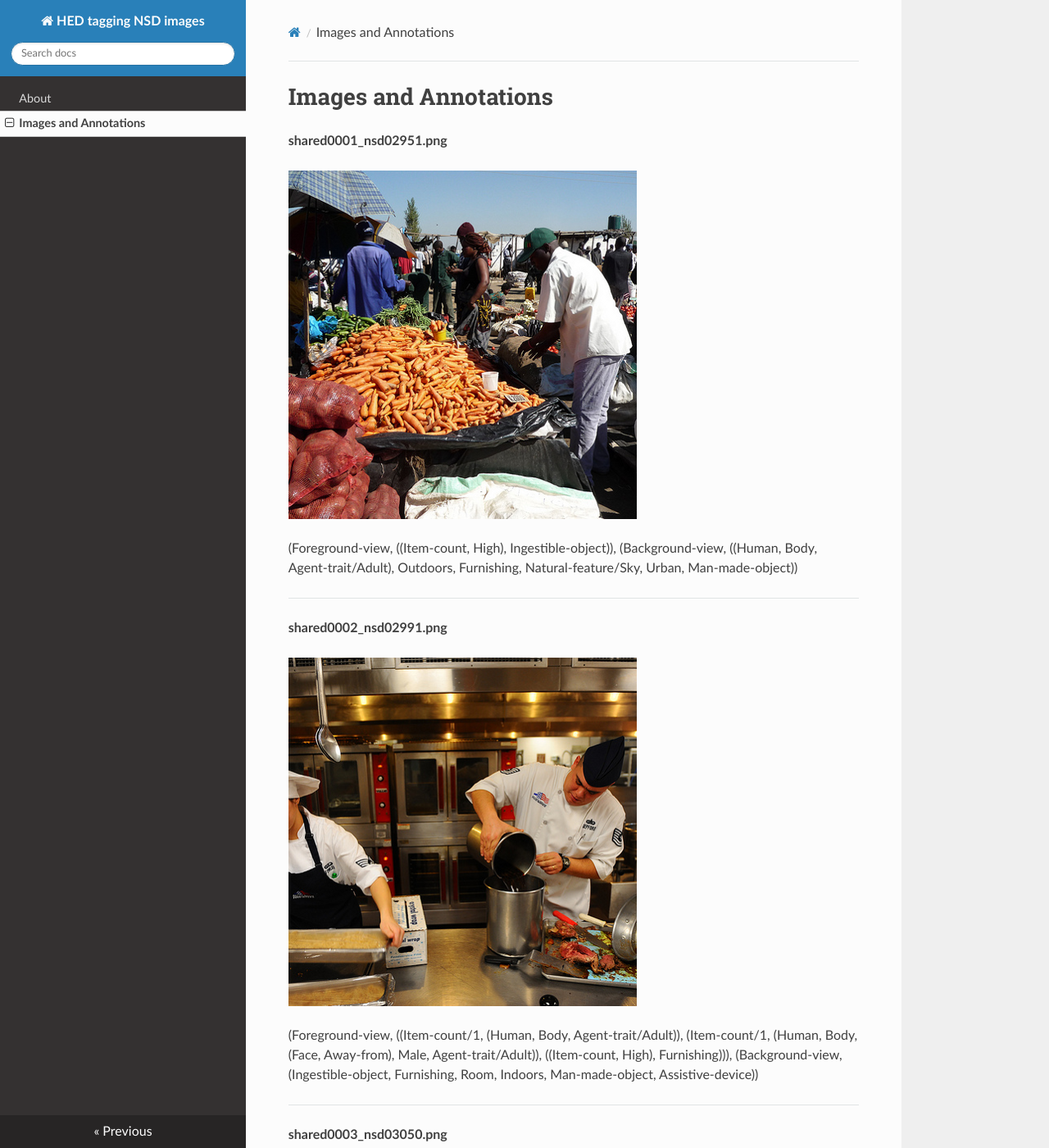
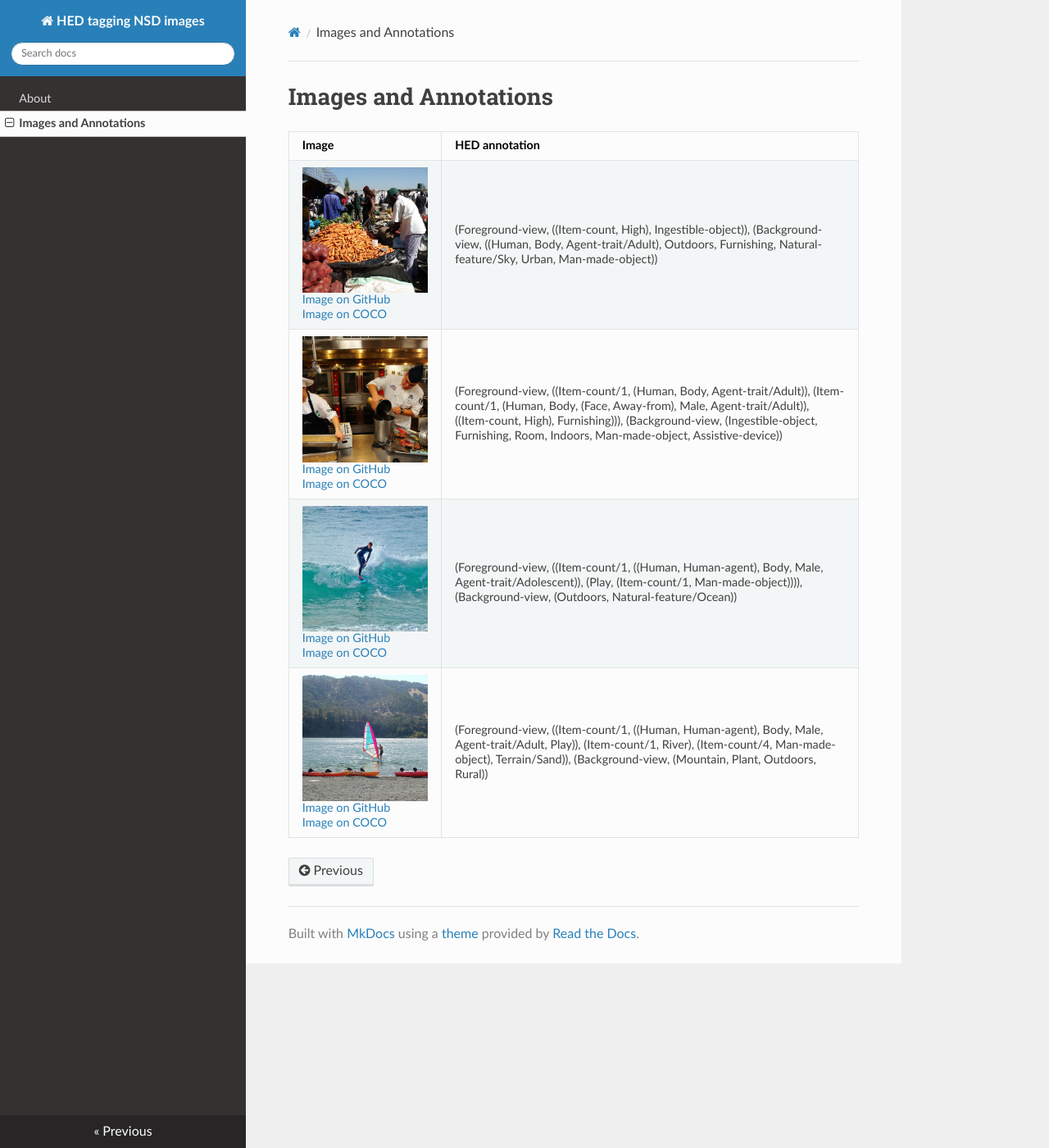
Before and after one commit to MultimodalNeuroimagingLab/nsd_hed_labels, an MkDocs documentation site: the page built from docs/nsd_images_annotations.md, in a window 1280 px wide and 1400 px high. Shown: the whole window at 82% size. Built offline with MkDocs 1.6.1, drawn with Linux system fonts in a browser that asks for light colours; nearby versions of some CDN libraries; some of the changed text lies outside the part shown.

Commit message:
Update nsd_images_annotations.md
show images and annotations in a table

```diff
--- a/docs/nsd_images_annotations.md
+++ b/docs/nsd_images_annotations.md
@@ -1,32 +1,13 @@
 Images and Annotations
 ======================
 
-**shared0001_nsd02951.png**
+|Image|HED annotation|
+|---|---|
+|![shared0001][1][Image on GitHub](https://github.com/holmesclaire/nsd_hed_labels/blob/main/docs/shared1000/shared0001_nsd02951.png)<br>[Image on COCO](https://cocodataset.org/#explore?id=262145)|(Foreground-view, ((Item-count, High), Ingestible-object)), (Background-view, ((Human, Body, Agent-trait/Adult), Outdoors, Furnishing, Natural-feature/Sky, Urban, Man-made-object))|
+|![shared0002][2][Image on GitHub](https://github.com/holmesclaire/nsd_hed_labels/blob/main/docs/shared1000/shared0002_nsd02991.png)<br>[Image on COCO](https://cocodataset.org/#explore?id=262239)|(Foreground-view, ((Item-count/1, (Human, Body, Agent-trait/Adult)), (Item-count/1, (Human, Body, (Face, Away-from), Male, Agent-trait/Adult)), ((Item-count, High), Furnishing))), (Background-view, (Ingestible-object, Furnishing, Room, Indoors, Man-made-object, Assistive-device))|
+|![shared0003][3][Image on GitHub](https://github.com/holmesclaire/nsd_hed_labels/blob/main/docs/shared1000/shared0003_nsd03050.png)<br>[Image on COCO](https://cocodataset.org/#explore?id=262414)|(Foreground-view, ((Item-count/1, ((Human, Human-agent), Body, Male, Agent-trait/Adolescent)), (Play, (Item-count/1, Man-made-object)))), (Background-view, (Outdoors, Natural-feature/Ocean))|
+|![shared0004][4][Image on GitHub](https://github.com/holmesclaire/nsd_hed_labels/blob/main/docs/shared1000/shared0004_nsd03078.png)<br>[Image on COCO](https://cocodataset.org/#explore?id=524646)|(Foreground-view, ((Item-count/1, ((Human, Human-agent), Body, Male, Agent-trait/Adult, Play)), (Item-count/1, River), (Item-count/4, Man-made-object), Terrain/Sand)), (Background-view, (Mountain, Plant, Outdoors, Rural))|
 
- ![shared0001][1]
-
-(Foreground-view, ((Item-count, High), Ingestible-object)), (Background-view, ((Human, Body, Agent-trait/Adult), Outdoors, Furnishing, Natural-feature/Sky, Urban, Man-made-object))
-
-___
-**shared0002_nsd02991.png**
-
- ![shared0002][2]
-
-(Foreground-view, ((Item-count/1, (Human, Body, Agent-trait/Adult)), (Item-count/1, (Human, Body, (Face, Away-from), Male, Agent-trait/Adult)), ((Item-count, High), Furnishing))), (Background-view, (Ingestible-object, Furnishing, Room, Indoors, Man-made-object, Assistive-device))
-
-___
-**shared0003_nsd03050.png**
-
- ![shared0003][3]
-
-(Foreground-view, ((Item-count/1, ((Human, Human-agent), Body, Male, Agent-trait/Adolescent)), (Play, (Item-count/1, Man-made-object)))), (Background-view, (Outdoors, Natural-feature/Ocean))
-
-___
-**shared0004_nsd03078.png**
-
- ![shared0004][4]
-
-(Foreground-view, ((Item-count/1, ((Human, Human-agent), Body, Male, Agent-trait/Adult, Play)), (Item-count/1, River), (Item-count/4, Man-made-object), Terrain/Sand)), (Background-view, (Mountain, Plant, Outdoors, Rural))
 
 [1]: ./shared1000/shared0001_nsd02951.png
 [2]: ./shared1000/shared0002_nsd02991.png
```
